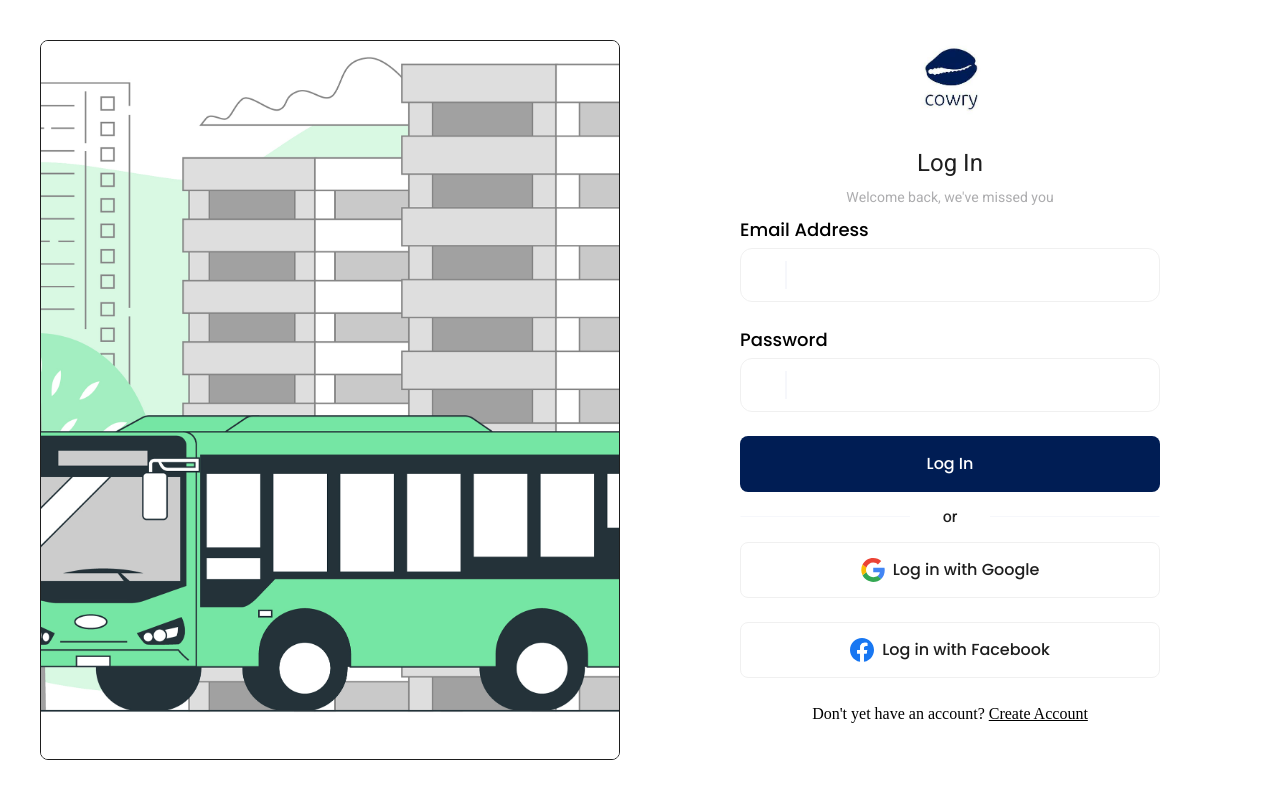
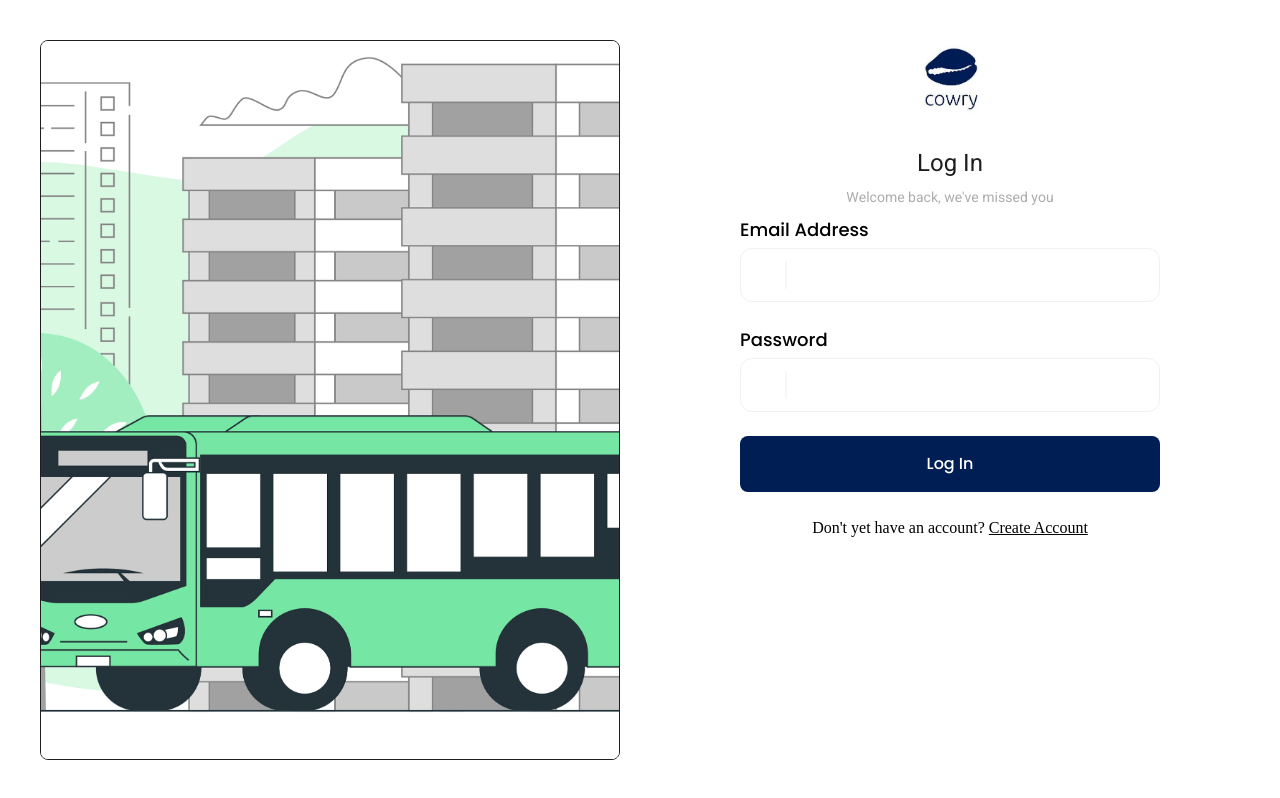
Before and after one commit to AdejokeOgunyinka/brt-online-ticket-booking-frontend, a React (Vite) app: page /auth/login in a window 1280 px wide. Built offline with nearby package versions, Linux system fonts and the light colour scheme; some icons are missing; a web font is replaced by a local one.

Commit message:
fix: removed social sign in

```diff
--- a/src/components/forms/Login.tsx
+++ b/src/components/forms/Login.tsx
@@ -83,7 +83,7 @@
             isLoading={isLoading}
             type="submit"
           />
-          <div className="relative w-full border border-greyBorder border-l-transparent border-r-transparent border-b-transparent flex justify-center items-center">
+          {/* <div className="relative w-full border border-greyBorder border-l-transparent border-r-transparent border-b-transparent flex justify-center items-center">
             <p className="w-20 absolute bg-white -top-3 text-blackText font-medium">
               or
             </p>
@@ -97,7 +97,7 @@
             variant={"secondary"}
             name={"Log in with Facebook"}
             icon="logos:facebook"
-          />
+          /> */}
           <span className="font-teachers">
             Don't yet have an account?{"    "}
             <a href={CREATE_ACCOUNT} className="underline">
--- a/src/components/forms/SignUp.tsx
+++ b/src/components/forms/SignUp.tsx
@@ -53,7 +53,6 @@
       password: "",
     },
     onSubmit: (values) => {
-      console.log({ values });
       onFinish(values);
     },
   });
@@ -119,7 +118,7 @@
             isLoading={isLoading}
             type="submit"
           />
-          <div className="relative w-full border border-greyBorder border-l-transparent border-r-transparent border-b-transparent flex justify-center items-center">
+          {/* <div className="relative w-full border border-greyBorder border-l-transparent border-r-transparent border-b-transparent flex justify-center items-center">
             <p className="w-20 absolute bg-white -top-3 text-blackText font-medium">
               or
             </p>
@@ -133,7 +132,7 @@
             variant={"secondary"}
             name={"Sign up with Facebook"}
             icon="logos:facebook"
-          />
+          /> */}
           <span className="font-teachers">
             Already have an account?{"    "}
             <a href={LOGIN} className="underline">
```
